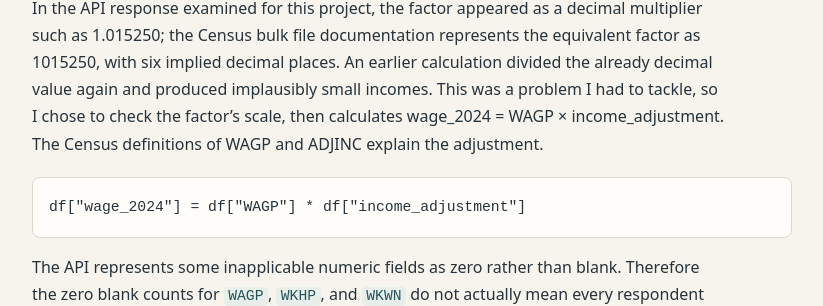
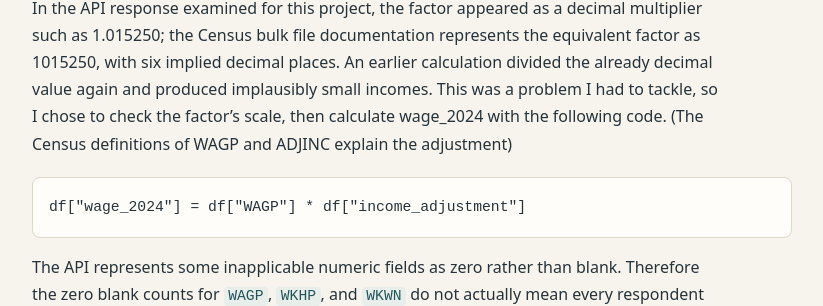
Before and after one commit to nreddi2/data-science-portfolio, a Jekyll site: the page built from wage-income-north-carolina.md, in a window 1280 px wide and 900 px high, scrolled down 3984 px. Shown: the part 263-569 px from the top of the window, without its empty margins (228-1051 px from the left). Built offline with Jekyll 4.4.1, drawn with Linux system fonts in a browser that asks for light colours.

Commit message:
Update wage-income-north-carolina.md

````diff
--- a/wage-income-north-carolina.md
+++ b/wage-income-north-carolina.md
@@ -78,7 +78,7 @@ These filters left 41,436 records for the main analysis and excluded 72,834 down
 
 <div class="draft-prompt"> I then created the income measure used in the charts by multiplying WAGP by an income adjustment factor. This had to be done so that the income amounts are put on one common price scale. The ACS asks people about income over the past 12 months throughout the year, so some answers include income from 2023 as well as 2024. The Census provides ADJINC to adjust those amounts to a consistent 2024 scale. </div>
 
-In the API response examined for this project, the factor appeared as a decimal multiplier such as 1.015250; the Census bulk file documentation represents the equivalent factor as 1015250, with six implied decimal places. An earlier calculation divided the already decimal value again and produced implausibly small incomes. This was a problem I had to tackle, so I chose to check the factor’s scale, then calculates wage_2024 = WAGP × income_adjustment. The Census definitions of WAGP and ADJINC explain the adjustment.
+In the API response examined for this project, the factor appeared as a decimal multiplier such as 1.015250; the Census bulk file documentation represents the equivalent factor as 1015250, with six implied decimal places. An earlier calculation divided the already decimal value again and produced implausibly small incomes. This was a problem I had to tackle, so I chose to check the factor’s scale, then calculate wage_2024 with the following code. (The Census definitions of WAGP and ADJINC explain the adjustment)
 
 ```python
 df["wage_2024"] = df["WAGP"] * df["income_adjustment"]
````
